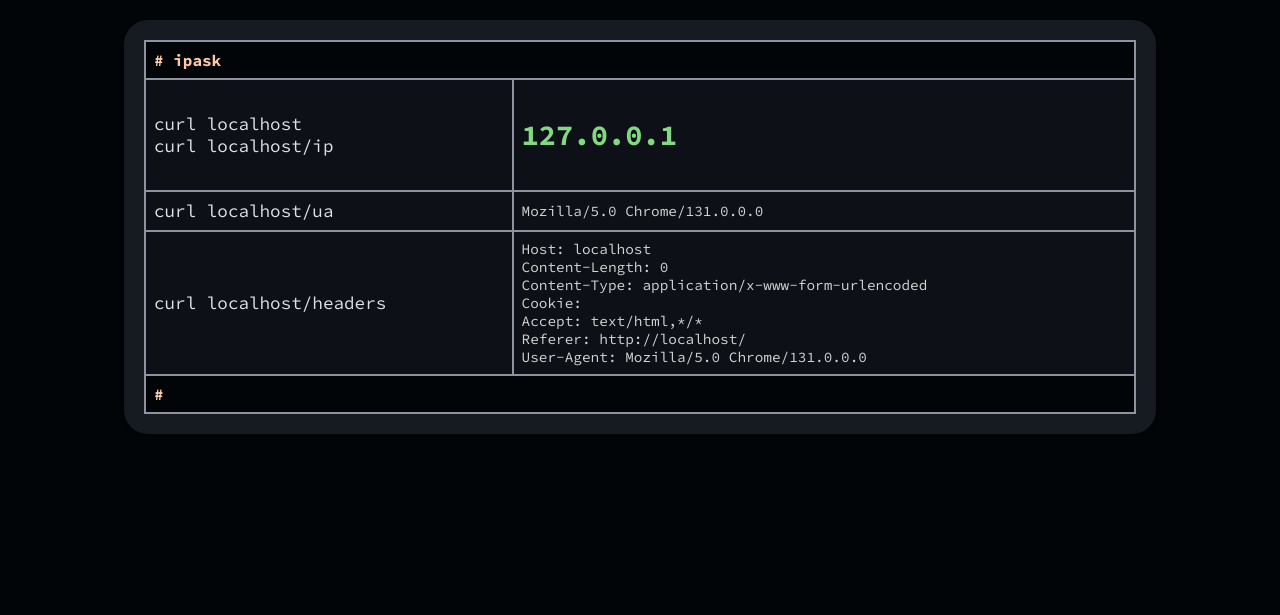
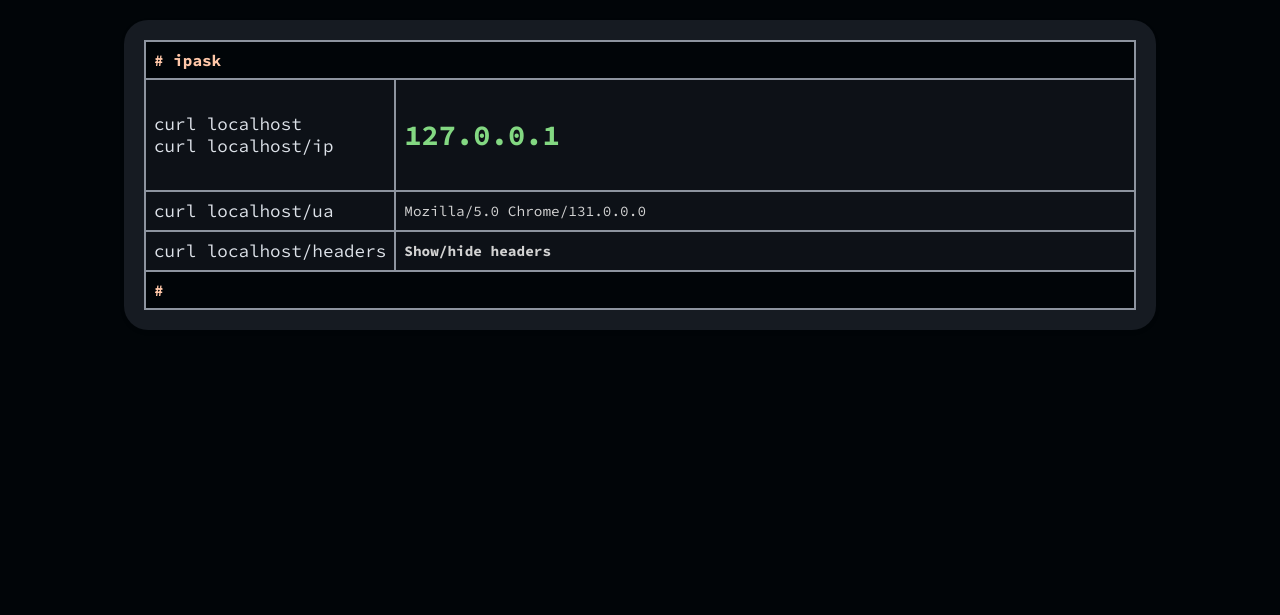
Before and after one commit to pnedkov/ipask, a Flask app: page / in a window 1280 px wide. Shown: the top 615 px of the page. Run offline with Flask 3, Linux system fonts and the light colour scheme.

Commit message:
Implement show/hide headers toggle with jquery

```diff
--- a/ipask/static/style.css
+++ b/ipask/static/style.css
@@ -66,6 +66,7 @@ td:nth-child(1) {
     color: var(--white);
     font-size: 1.1em;
     overflow: hidden;
+    width: 1%;
     white-space: nowrap;
 }
 
@@ -110,3 +111,11 @@ p {
     font-weight: bold;
     color: var(--green);
 }
+
+#flipper {
+    font-weight: bold;
+}
+
+#flipper, #panel {
+    text-align: left;
+}
--- a/ipask/templates/index.html
+++ b/ipask/templates/index.html
@@ -5,6 +5,15 @@
     <title>IP Ask</title>
     <link href="https://fonts.googleapis.com/css2?family=Source+Code+Pro:wght@400;700&display=swap" rel="stylesheet">
     <link rel="stylesheet" href="{{ url_for('static', filename='style.css') }}">
+    <script src="https://ajax.googleapis.com/ajax/libs/jquery/3.7.1/jquery.min.js"></script>
+    <script>
+        $(document).ready(function(){
+          $('#flipper').nextUntil('#flipper').hide();
+          $("#flipper").click(function(){
+            $("#panel").slideToggle("slow");
+          });
+        });
+    </script>
 </head>
 <body>
     <div class="container">
@@ -51,7 +60,10 @@
             </tr>
             <tr>
                 <td>curl {{ client_info.server_host }}/headers</td>
-                <td>{{ client_info.headers|safe }}</td>
+                <td>
+                    <div id="flipper">Show/hide headers</div>
+                    <div id="panel">{{ client_info.headers|safe }}</div>
+                </td>
             </tr>
             <tr>
                 <th colspan="2"># <span class="blink">|</span></th>
```
